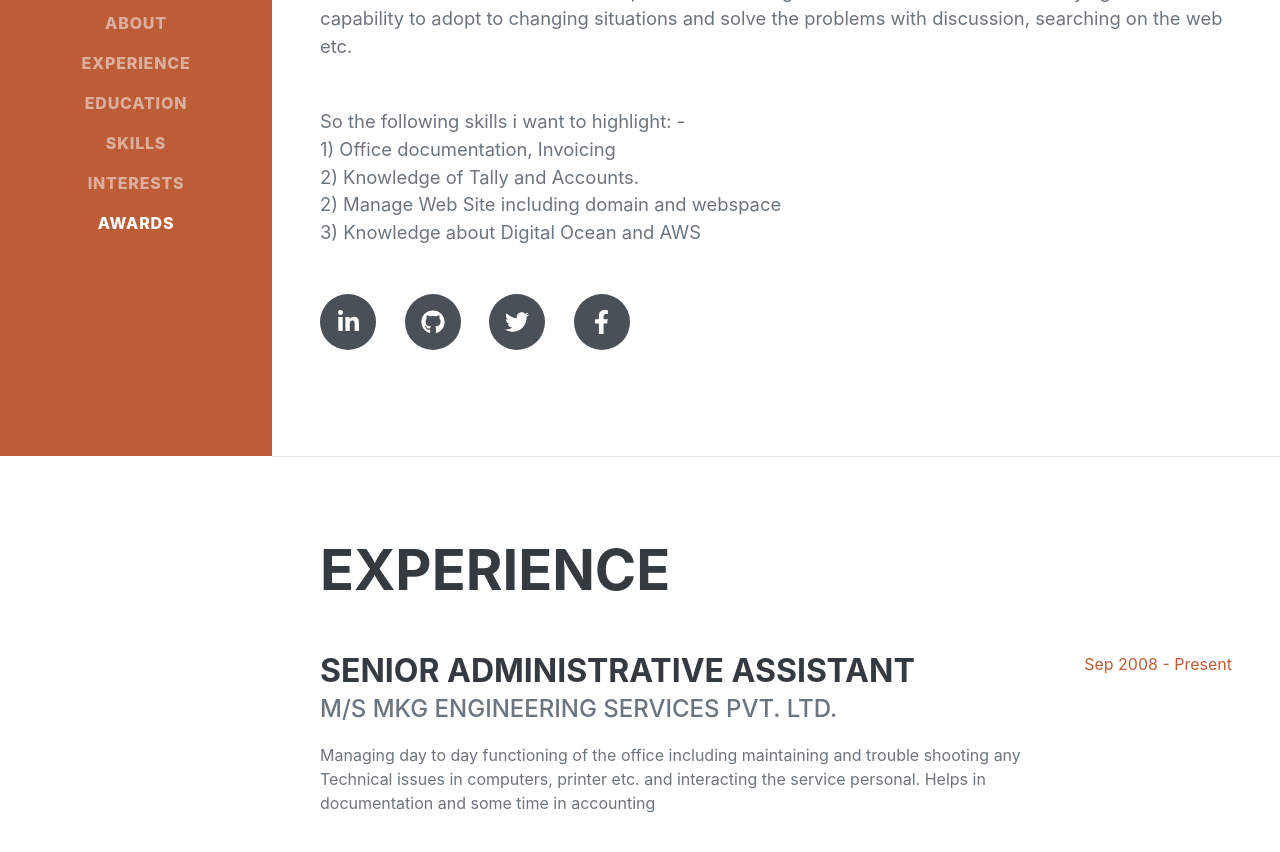
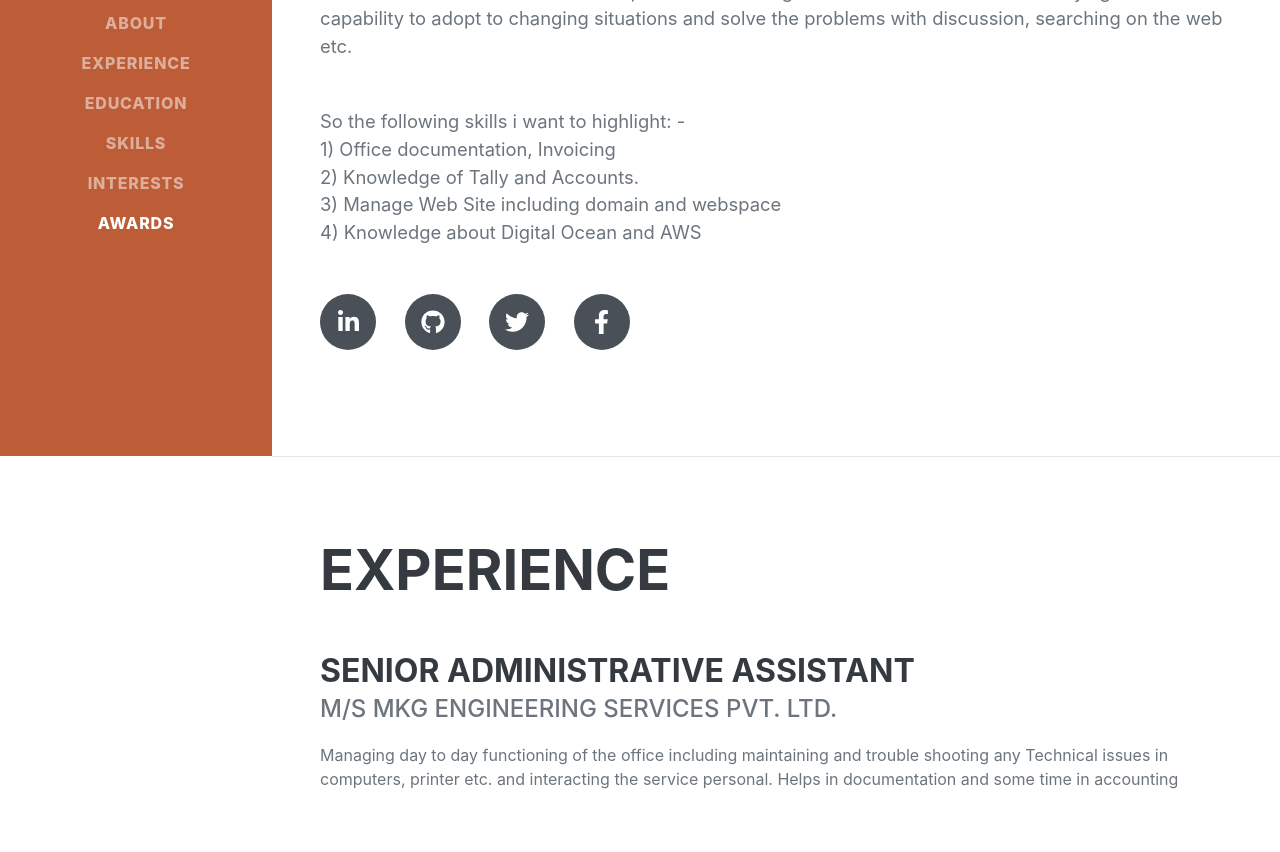
Before and after one commit to aloksbp/bio, a plain HTML site: page index.html in a window 1280 px wide. Shown: the part 344-1196 px from the top of the page. Drawn offline with nearby package versions, Linux system fonts and the light colour scheme.

Commit message:
Update index.html

```diff
--- a/index.html
+++ b/index.html
@@ -53,9 +53,9 @@
 		    1) Office documentation, Invoicing<br>
                     2) Knowledge of Tally and Accounts.
 					<br>
-					2) Manage Web Site including domain and webspace
+					3) Manage Web Site including domain and webspace
 					<br>
-					3) Knowledge about Digital Ocean and AWS<br>
+					4) Knowledge about Digital Ocean and AWS<br>
 
 
 
@@ -78,7 +78,7 @@
                             <div class="subheading mb-3">M/s MKG ENGINEERING SERVICES PVT. LTD.</div>
                             <p>Managing day to day functioning of the office including maintaining and trouble shooting any Technical issues in computers, printer etc. and interacting the service personal. Helps in documentation and some time in accounting</p>
                         </div>
-                        <div class="flex-shrink-0"><span class="text-primary">Sep 2008 - Present</span></div>
+                        <div class="flex-shrink-0"><span class="text-primary"></span></div>
                     </div>
                     <div class="d-flex flex-column flex-md-row justify-content-between mb-5">
                         <div class="flex-grow-1">
```
